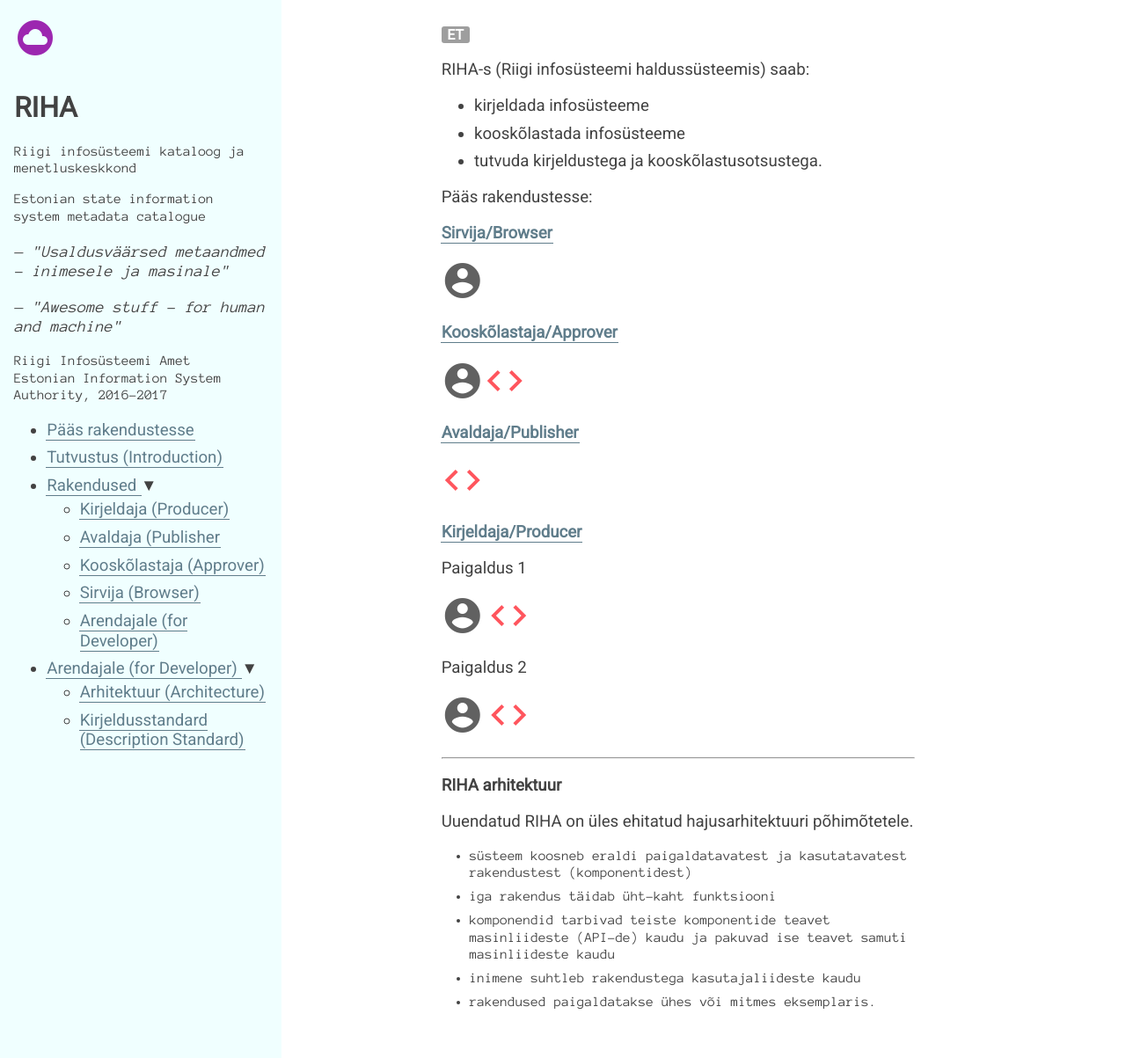
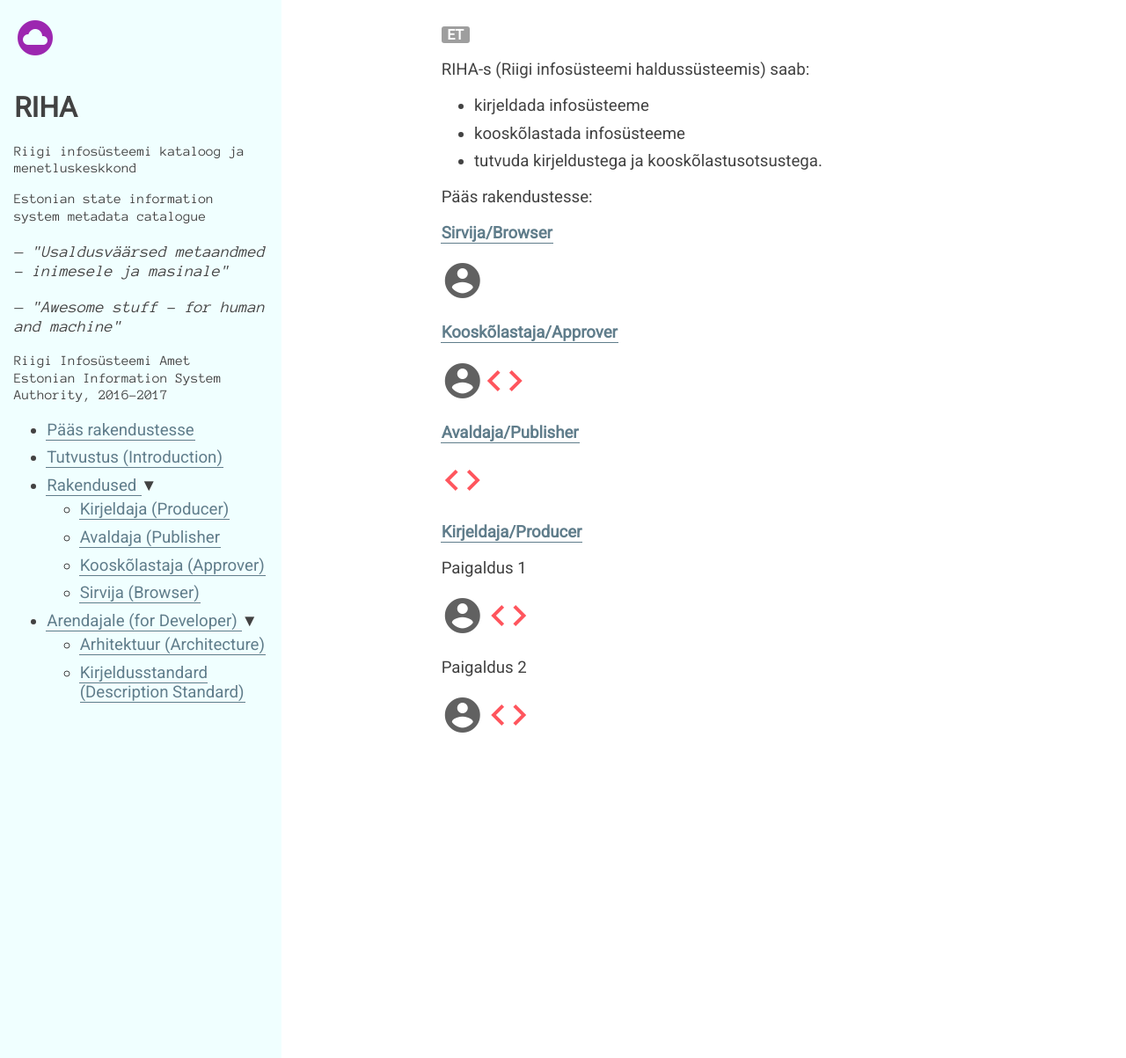
Before and after one commit to e-gov/RIHA-Index, a Jekyll site: the page built from index.md, in a window 1280 px wide and 1203 px high. Shown: the whole window at 88% size. Built offline with Jekyll 4.4.1, drawn with Linux system fonts in a browser that asks for light colours.

Commit message:
Lisandused

```diff
--- a/_data/Riba.yml
+++ b/_data/Riba.yml
@@ -14,8 +14,6 @@
       url: "/Kooskolastaja"
     - title: "Sirvija (Browser)"
       url: "/Sirvija"
-    - title: "Arendajale (for Developer)"
-      categories:
 
 - title: "Arendajale (for Developer)"
   categories:
--- a/index.md
+++ b/index.md
@@ -38,19 +38,3 @@ Paigaldus 2
 
 <a href='http://ec2-35-160-53-79.us-west-2.compute.amazonaws.com:8084' style='border-bottom: none !important;'><i class="material-icons ikoon" style='color: #616161; font-size: 48px;'>account_circle</i></a>
 <a href='http://ec2-35-160-53-79.us-west-2.compute.amazonaws.com:8084/systems.json' style='border-bottom: none !important;'><i class="material-icons ikoon" style='color: #FF555D; font-size: 48px;'>code</i></a>
-
----
-
-## RIHA arhitektuur
-
-Uuendatud RIHA on üles ehitatud hajusarhitektuuri põhimõtetele.
-
-<div class='teine'>
-<ul>
-<li>süsteem koosneb eraldi paigaldatavatest ja kasutatavatest rakendustest (komponentidest)</li>
-<li>iga rakendus täidab üht-kaht funktsiooni</li>
-<li>komponendid tarbivad teiste komponentide teavet masinliideste (API-de) kaudu ja pakuvad ise teavet samuti masinliideste kaudu</li>
-<li>inimene suhtleb rakendustega kasutajaliideste kaudu</li>
-<li>rakendused paigaldatakse ühes või mitmes eksemplaris.</li>
-</ul>
-</div>
```
Also changed, not shown: Arhitektuur.md (added, +34 -0 lines), Kooskolastaja.md (+0 -1 lines), Tutvustus.md (added, +26 -0 lines).
